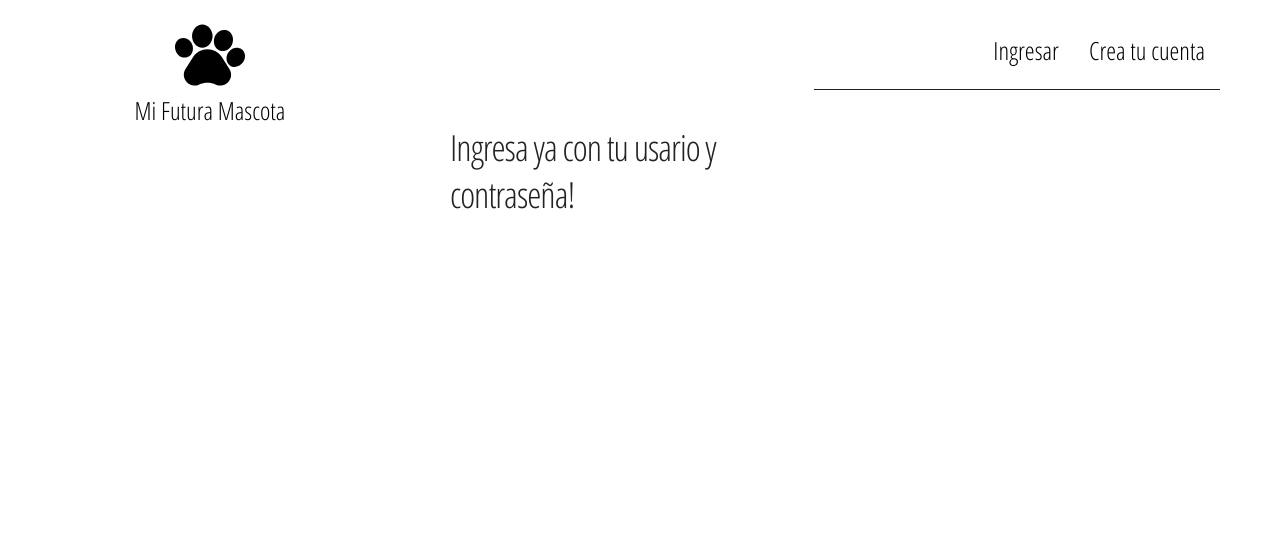
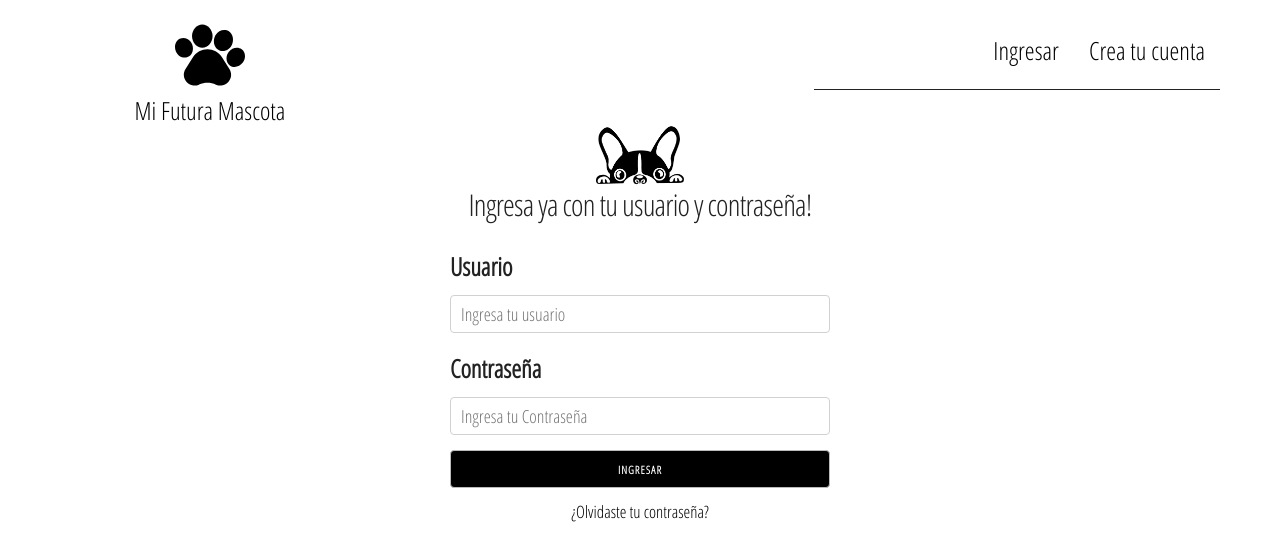
Before and after one commit to diegojuan2104/MiFuturaMascota_Front, a React (Create React App) app: page / in a window 1280 px wide. Shown: the top 560 px of the page. Built offline with nearby package versions, Linux system fonts and the light colour scheme.

Commit message:
desing of the page ingresar ended

```diff
--- a/src/components/form-input/form-input.component.jsx
+++ b/src/components/form-input/form-input.component.jsx
@@ -11,9 +11,7 @@ const FormInput = ({ handleChange, label, ...otherProps }) => (
     ></input>
     {label ? (
       <label
-        className={`${
-          otherProps.value.length ? "shrink" : ""
-        } form-input-label`}
+        className="form-input-label"
       >
         {label}
       </label>
--- a/src/components/form-input/form-input.styles.scss
+++ b/src/components/form-input/form-input.styles.scss
@@ -15,14 +15,14 @@ $main-color: black;
     background: none;
     background-color: white;
     color: $sub-color;
-    font-size: 18px;
+    font-size: 15px;
     padding: 10px 10px 10px 5px;
     display: block;
     width: 100%;
     border: none;
     border-radius: 0;
     border-bottom: 1px solid $sub-color;
-    margin: 25px 0;
+    margin: 10px 0;
 
     &:focus {
       outline: none;
--- a/src/components/header/header.styles.scss
+++ b/src/components/header/header.styles.scss
@@ -31,7 +31,7 @@
     display: flex;
     padding: 0px 0px;
     justify-content: flex-end;
-    border-bottom: solid 1px;
+    border-bottom: solid 0.1px;
 
     .option {
       padding: 10px 15px;
--- a/src/pages/ingresar/ingresar_page.component.jsx
+++ b/src/pages/ingresar/ingresar_page.component.jsx
@@ -1,13 +1,31 @@
 import React from 'react';
 import './ingresar_page.styles.scss'
 
+import FormInput from "../../components/form-input/form-input.component"
+
 const IngresarPage = () => {
     return (
-    <div className="box">
-        <div className="login-form">
-            <h3>Ingresa ya con tu usario y contraseña!</h3>
+        <div className="box">
+            <div className="login-form">
+                <img src={require("../../images/bulldog_signin.png")} />
+                <h4>Ingresa ya con tu usuario y contraseña!</h4>
+                <div className="form-fields">
+                    <div className="input-box">
+                    <label htmlFor="">Usuario</label>
+                    <input type="text" placeholder="Ingresa tu usuario" class="form-control"/>
+                    </div>
+
+                    <div className="input-box">
+                    <label htmlFor="">Contraseña</label>
+                    <input type="password" placeholder="Ingresa tu Contraseña" class="form-control"/>
+                    </div>
+                    <div className="button-box">
+                        <button type="submit">Ingresar</button>
+                        <a href="">¿Olvidaste tu contraseña?</a>
+                    </div>
+                </div>
+            </div>
         </div>
-    </div>
     );
 }
 
--- a/src/pages/ingresar/ingresar_page.styles.scss
+++ b/src/pages/ingresar/ingresar_page.styles.scss
@@ -1,19 +1,55 @@
 .box {
-  margin: 35px;
+  margin: 0px 35px;
   display: flex;
   justify-content: center;
 
   .login-form {
     width: 380px;
     display: flex;
+    justify-content: center;
     flex-direction: column;
 
-    .title {
-      margin: 10px 0;
+    h4 {
+      align-self: center;
+    }
+    img {
+      align-self: center;
+      margin: 0px;
+      max-height: 70px;
     }
 
-    .button{
-      justify-content: center;
+    .form-fields {
+      width: 100%;
+      display: flex;
+      flex-direction: column;
+
+      .input-box {
+        min-width: 200px;
+
+        .form-control {
+          width: 100%;
+          font-size: 18px;
+        }
+      }
+    }
+    .button-box {
+      display: flex;
+      justify-content: space-between;
+      flex-direction: column;
+
+      button{
+        background-color: #000;
+        color: #FFF;
+        min-width: 200px;
+      }
+      a{
+        align-self: center;
+        font-size: 17px;
+        &:hover{
+          font-weight: 600;
+          color: #000;
+        }
+      }
     }
   }
 }
```
Also changed, not shown: src/images/bulldog_signin.png (added).
